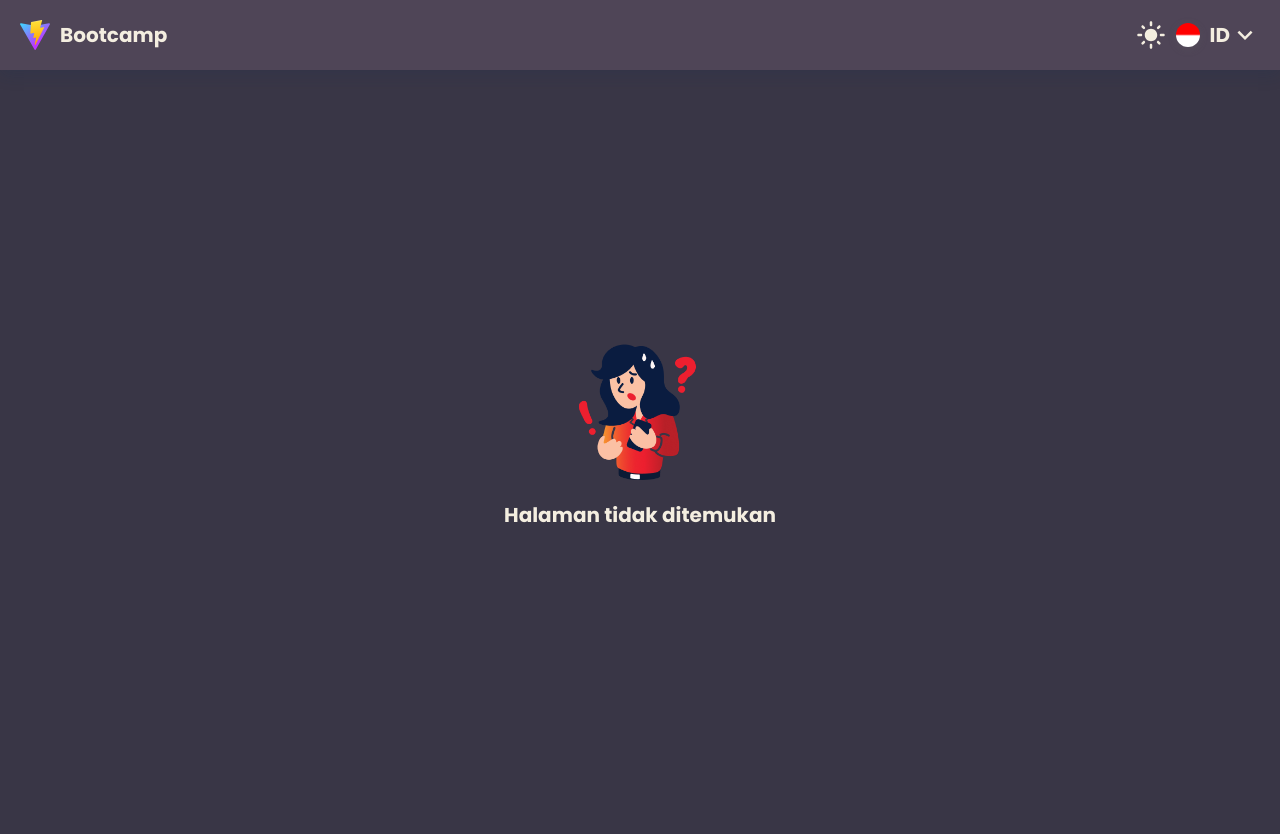
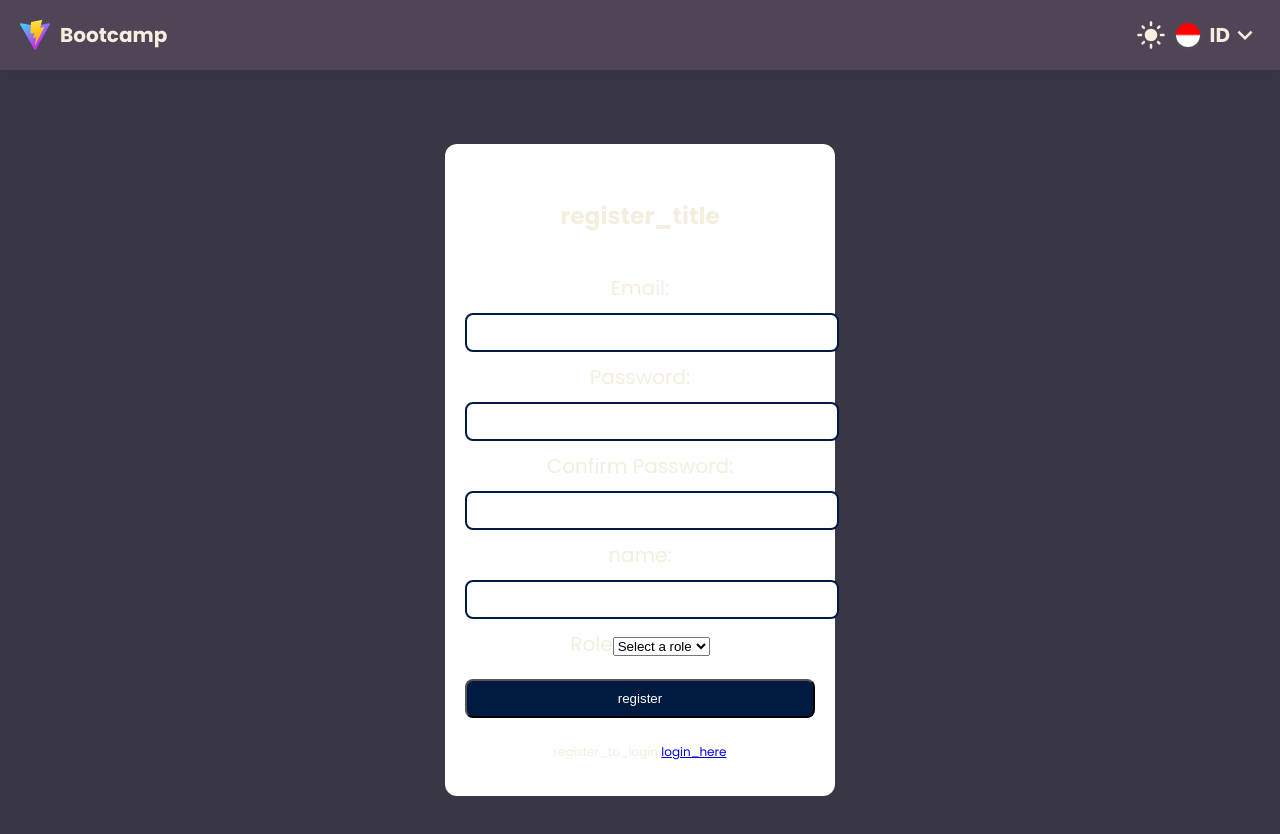
Before and after one commit to raihanputro/group-project-week-6, a React (Vite) app in the folder client/: page /register in a window 1280 px wide. Shown: the top 834 px of the page. Before the commit the page ends 800 px from the top, so only its background shows below. Built offline with nearby package versions, Linux system fonts and the light colour scheme.

Commit message:
do register

```diff
--- a/client/src/domain/api.js
+++ b/client/src/domain/api.js
@@ -6,6 +6,7 @@ import request from '@utils/request';
 const urls = {
   ping: 'ping.json',
   login: 'login',
+  register: 'register',
 };
 
 export const callAPI = async (endpoint, method, header = {}, params = {}, data = {}) => {
@@ -29,6 +30,11 @@ export const callAPI = async (endpoint, method, header = {}, params = {}, data =
 };
 
 export const ping = () => callAPI(urls.ping, 'get');
+
 export const login = (dataUser) => {
   return callAPI(urls.login, 'POST', {}, {}, dataUser)
 }
+
+export const register = (dataUser) => {
+  return callAPI(urls.register, 'POST', {}, {}, dataUser);
+}
--- /dev/null
+++ b/client/src/pages/Register/actions.js
@@ -0,0 +1,8 @@
+import { DO_REGISTER } from "./constants";
+
+export const doRegister = (postData, cbSuccess, cbFailed) => ({
+    type: DO_REGISTER,
+    postData,
+    cbSuccess,
+    cbFailed
+})
--- /dev/null
+++ b/client/src/pages/Register/constants.js
@@ -0,0 +1 @@
+export const DO_REGISTER = 'DO_REGISTER'
--- /dev/null
+++ b/client/src/pages/Register/index.jsx
@@ -0,0 +1,93 @@
+import { FormattedMessage } from 'react-intl';
+import { useForm } from "react-hook-form";
+import { doRegister } from './actions'
+import { useDispatch } from 'react-redux';
+import { useNavigate } from 'react-router-dom';
+import toast, { Toaster } from 'react-hot-toast';
+import { Link } from 'react-router-dom';
+
+import encryptPayload from '@utils/encryptionHelper';
+
+import classes from './style.module.scss'
+
+const Register = () => {
+  const dispatch = useDispatch();
+  const navigate = useNavigate();
+  const {
+    register,
+    handleSubmit,
+    formState: { errors },
+  } = useForm()
+
+  const delay = ms => new Promise(
+    resolve => setTimeout(resolve, ms)
+  );
+
+  const notifySuccess = (message) => toast.success(message, {
+    position: 'bottom-right'
+  });
+
+  const notifyError = (message) => toast.error(message, {
+    position: 'bottom-right'
+  });
+
+  const onSubmit = async (data) => {
+    try {
+      const encryptedData = encryptPayload(data);
+      dispatch(doRegister({ encryptedData },
+        async () => {
+          notifySuccess("Account created");
+          await delay(3000);
+          navigate('/login');
+        },
+        (error) => {
+          console.log(error)
+          notifyError(error || "An error occurred");
+        }))
+    } catch (error) {
+      console.error(error);
+    }
+  };
+
+  const roles = {
+    2: 'Manager',
+    3: 'User',
+  };
+
+  return (
+    <>
+      <div className={classes["login-page-wrapper"]}>
+        <div className={classes["login-box-container"]}>
+          <h3>
+            <FormattedMessage id='register_title' />
+          </h3>
+          <form onSubmit={handleSubmit(onSubmit)} className={classes["login-form-container"]}>
+            <label htmlFor='email'>Email:</label><br />
+            <input type='email' id='email' name='email' required {...register("email")} /><br />
+            <label htmlFor='password'>Password:</label><br />
+            <input type='password' id='password' name='password' required  {...register("password")} /><br />
+            <label htmlFor='confirmPassword'>Confirm Password:</label><br />
+            <input type='password' id='confirmPassword' name='confirmPassword' required  {...register("confirmPassword")} /><br />
+            <label htmlFor='name'><FormattedMessage id='name' />:</label><br />
+            <input type='name' id='name' name='name' required  {...register("name")} /><br />
+            <label htmlFor="role">Role</label>
+            <select id="role" {...register("role")} defaultValue="">
+              <option value="" disabled>Select a role</option>
+              {Object.entries(roles).map(([key, value]) => (
+                <option key={key} value={key}>{value}</option>
+              ))}
+            </select>
+            <button type='submit'><FormattedMessage id='register' /></button>
+            <Toaster />
+          </form>
+          <p className={classes["register-text"]}>
+            <FormattedMessage id='register_to_login' />&nbsp;
+            <Link to="/login"><FormattedMessage id='login_here' /></Link>
+          </p>
+        </div>
+      </div>
+    </>
+  )
+}
+
+export default Register
--- /dev/null
+++ b/client/src/pages/Register/saga.js
@@ -0,0 +1,22 @@
+import { takeLatest, call, put } from 'redux-saga/effects';
+import { setLoading } from '@containers/App/actions';
+import { register } from '@domain/api';
+import { DO_REGISTER } from './constants';
+function* doRegister({ postData, cbSuccess, cbFailed }) {
+    yield put(setLoading(true));
+    try {
+        const response = yield call(register, postData)
+        cbSuccess && cbSuccess();
+    } catch (error) {
+        if (error?.response?.data?.statusCode == 400) {
+            cbFailed && cbFailed(error?.response?.data?.message)
+        } else if (error?.response?.data?.statusCode == 401) {
+            cbFailed && cbFailed("Please only use letters for the name (minimum 3 letters).")
+        }
+    }
+    yield put(setLoading(false));
+}
+
+export default function* RegisterSaga() {
+    yield takeLatest(DO_REGISTER, doRegister);
+}
--- /dev/null
+++ b/client/src/pages/Register/style.module.scss
@@ -0,0 +1,61 @@
+@import '@styles/base';
+
+.login-page-wrapper {
+    height: 100vh;
+    display: flex;
+    justify-content: center;
+    align-items: center;
+    flex-direction: column;
+}
+
+.login-box-container {
+    padding: 30px 20px;
+    background-color: $color-white;
+    color: --color-text;
+    border-radius: 12px;
+    width: 250px;
+    @include apply-at-sm-size{
+        width: 350px;
+    }
+    text-align: center;
+
+    .login-form-container {
+        margin-top: 40px;
+
+        input[type='password'] {
+            margin-bottom: 10px;
+        }
+
+        label {
+            text-align: left;
+            cursor: auto;
+        }
+
+        input {
+            margin: 10px 0px;
+            border: 2px solid $color-dark-blue;
+            border-radius: 8px;
+            width: 100%;
+            padding: 10px;
+        }
+
+        button {
+            margin: 20px 0px;
+            padding: 10px;
+            border-radius: 8px;
+            background-color: $color-dark-blue;
+            color: $color-white;
+            width: 100%;
+        }
+
+    }
+
+    p {
+        font-size: 12px;
+        margin: 5px 0px;
+    }
+
+    a {
+        text-decoration: underline;
+    }
+}
--- a/client/src/rootSaga.js
+++ b/client/src/rootSaga.js
@@ -2,10 +2,12 @@ import { all } from 'redux-saga/effects';
 
 import appSaga from '@containers/App/saga';
 import loginSaga from '@pages/Login/saga';
+import RegisterSaga from '@pages/Register/saga';
 
 export default function* rootSaga() {
   yield all([
     appSaga(),
-    loginSaga()
+    loginSaga(),
+    RegisterSaga()
   ]);
 }
--- a/client/src/routes/index.jsx
+++ b/client/src/routes/index.jsx
@@ -3,6 +3,7 @@ import MainLayout from '@layouts/MainLayout';
 import Home from '@pages/Home';
 import NotFound from '@pages/NotFound';
 import Login from '@pages/Login';
+import Register from '@pages/Register';
 
 const routes = [
   {
@@ -19,6 +20,13 @@ const routes = [
     component: Login,
     layout: MainLayout,
   },
+  {
+    path: '/register',
+    name: 'Register',
+    protected: false,
+    component: Register,
+    layout: MainLayout,
+  },
   { path: '*', name: 'Not Found', component: NotFound, layout: MainLayout, protected: false },
 ];
 
```
Also changed, not shown: client/src/pages/Register/reducer.js (added), client/src/pages/Register/selectors.js (added), 2 other files (tests, documents, lock files or other folders).
